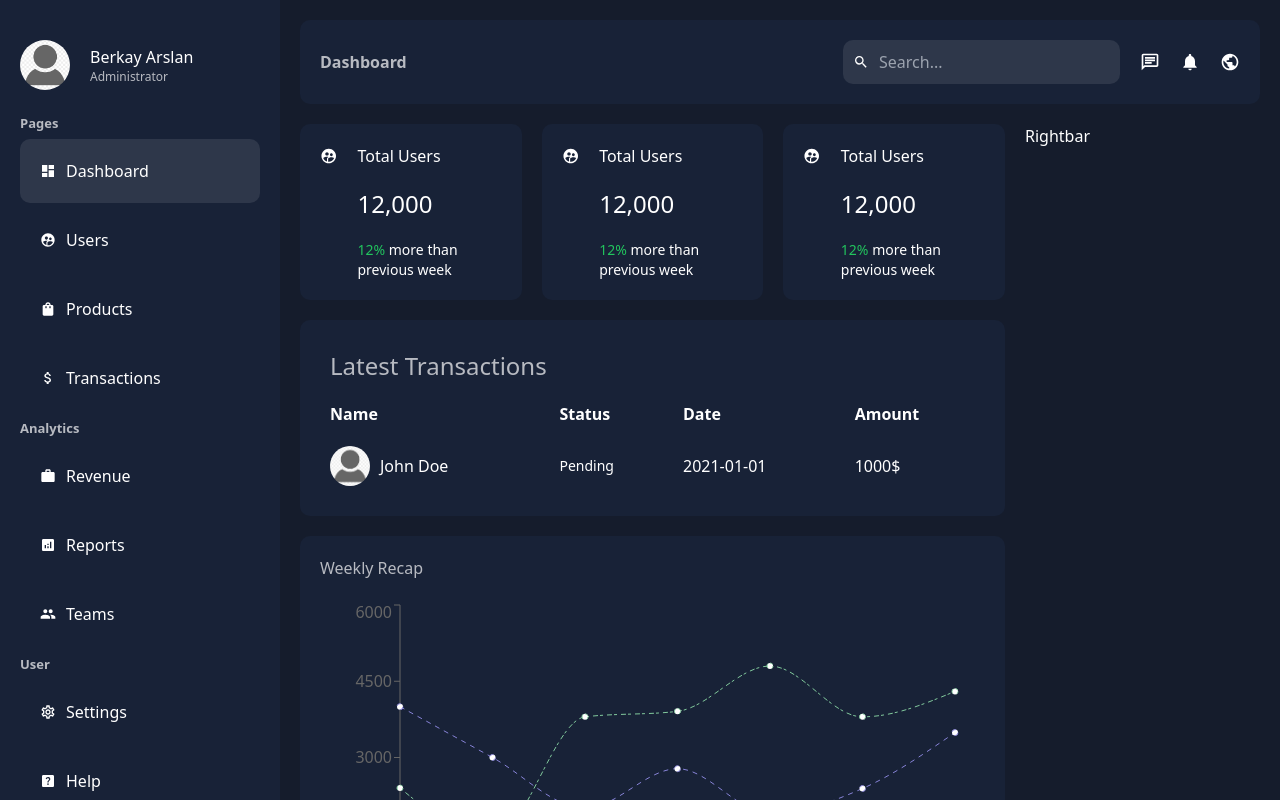
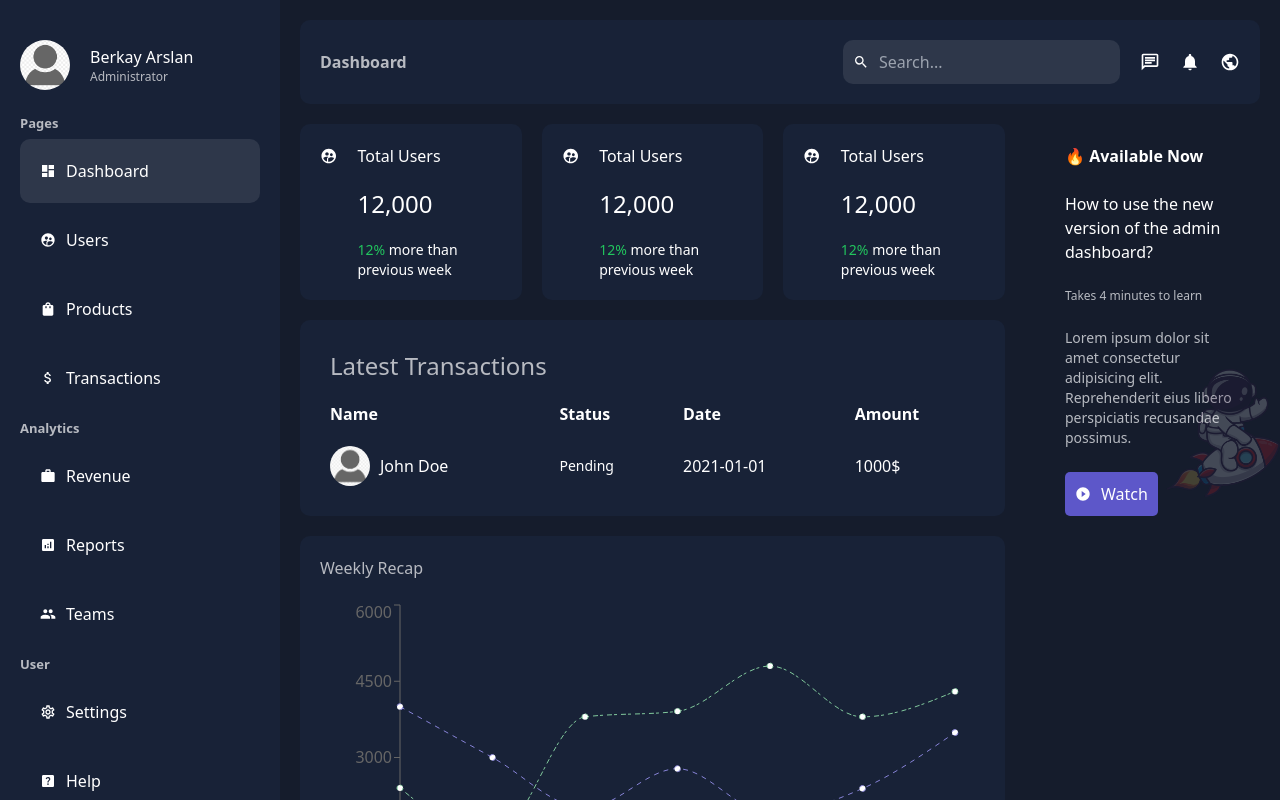
Before and after one commit to mberkayarsln/admin-dashboard, a Next.js app: page /dashboard in a window 1280 px wide. Shown: the top 800 px of the page. Built offline with nearby package versions, Linux system fonts and the light colour scheme.

Commit message:
rightbar

```diff
--- a/app/globals.css
+++ b/app/globals.css
@@ -5,9 +5,10 @@
 :root {
     --bg: #151c2c;
     --bgSoft: #182237;
+    --bgActive: #2e374a;
+    --bgPurple: #5d57c9;
     --text: white;
     --textSoft: #b7bac1;
-    --bgActive: #2e374a;
 }
 
 * {
--- a/components/dashboard/Rightbar.tsx
+++ b/components/dashboard/Rightbar.tsx
@@ -1,7 +1,31 @@
+import Image from "next/image";
+import { MdPlayCircleFilled } from "react-icons/md";
+
 const Rightbar = () => {
   return (
-    <div>Rightbar</div>
-  )
-}
+    <div className="fixed">
+      <div className="py-5 px-10 rounded-[10px] mb-5 relative">
+        <div className="absolute right-0 bottom-0 w-1/2 h-1/2">
+          <Image className="object-contain opacity-20" src="/astronaut.png" alt="" fill />
+        </div>
+        <div className="flex flex-col gap-6">
+          <span className="font-bold">🔥 Available Now</span>
+          <h3>
+            How to use the new version of the admin dashboard?
+          </h3>
+          <span className="text-[var(--textSoft)] font-medium text-xs">Takes 4 minutes to learn</span>
+          <p className="text-[var(--textSoft)] text-sm">
+            Lorem ipsum dolor sit amet consectetur adipisicing elit.
+            Reprehenderit eius libero perspiciatis recusandae possimus.
+          </p>
+          <button className="p-2.5 flex items-center gap-2.5 w-max text-white border-none rounded-[5px] cursor-pointer bg-[var(--bgPurple)]">
+            <MdPlayCircleFilled />
+            Watch
+          </button>
+        </div>
+      </div>
+    </div>
+  );
+};
 
-export default Rightbar
+export default Rightbar;
```
Also changed, not shown: public/astronaut.png (added).
